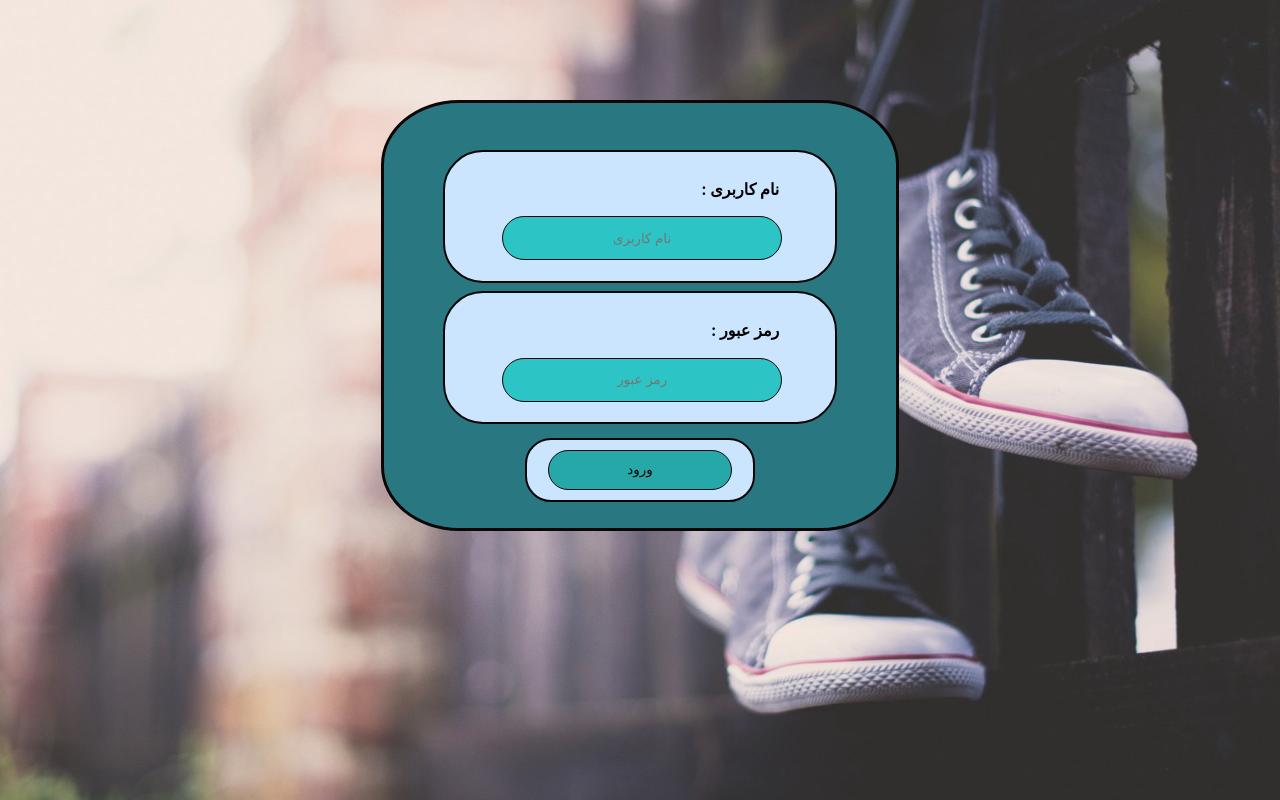
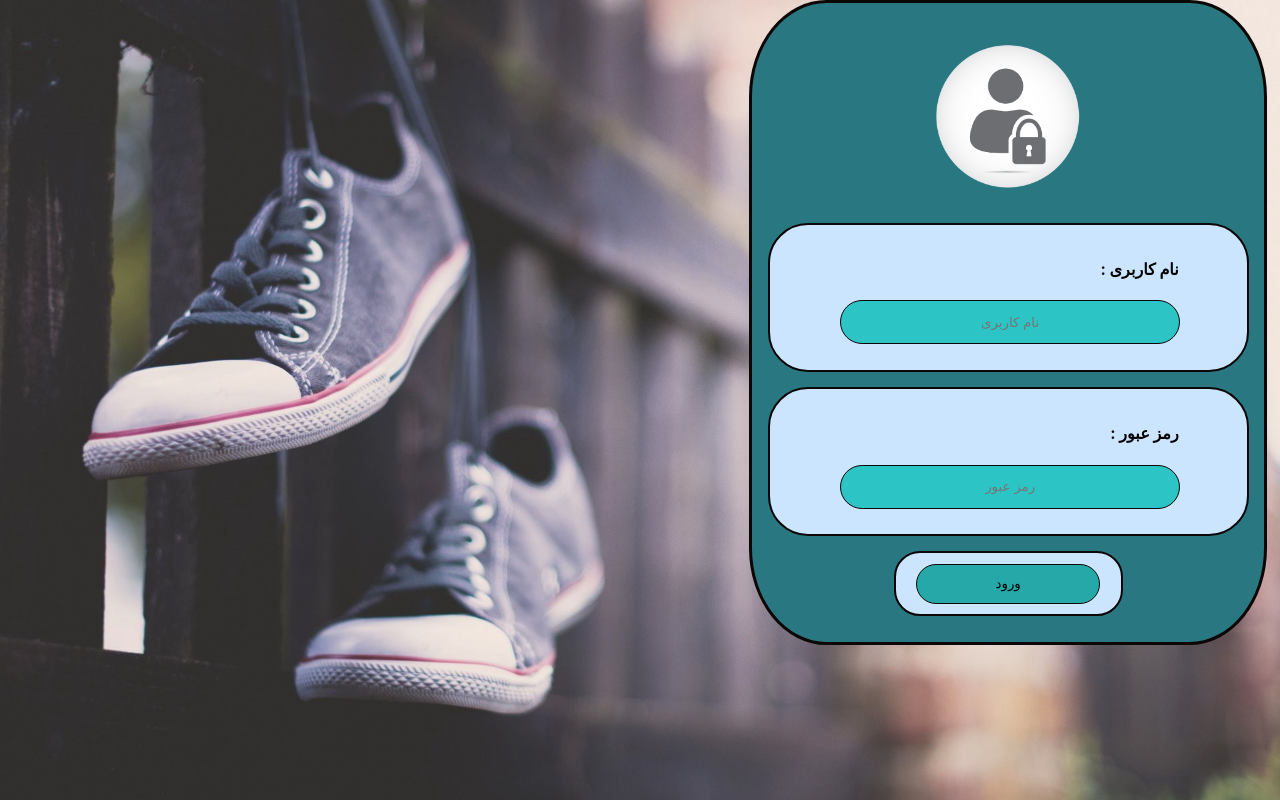
Before and after one commit to akramsadat78/sportShoes, a React (Create React App) app in the folder client/: page / in a window 1280 px wide. Built offline with nearby package versions, Linux system fonts and the light colour scheme.

Commit message:
test for background page

```diff
--- a/client/src/component/LoginComponent.js
+++ b/client/src/component/LoginComponent.js
@@ -1,6 +1,7 @@
 import React, { Component } from 'react';
 import InputTextField from './InputTextField';
 import '../css/loginpage.css';
+import logo from '../picture/1.png';
 export default class LoginComponent extends Component {
 
   constructor(props) {
@@ -62,11 +63,11 @@ export default class LoginComponent extends Component {
     }
 
     return (
-      <body>
-      <div id="wrap">
+      <div id="pic">
+
         <form onSubmit={this.handleSubmit}>
           <div id = "border" >
-
+          <img src={logo} />
             <div id = "section" >
 
               <div id = "lables" >
@@ -101,15 +102,15 @@ export default class LoginComponent extends Component {
 
               </div>
 
-            </div>
+
 
             <div id = "sectionSubmit" >
               <button  type="submit" class = "button"> ورود </button>
             </div>
+            </div>
+        </form>
 
-        </form>
       </div>
-      </body>
     );
   }
 }
--- a/client/src/css/loginpage.css
+++ b/client/src/css/loginpage.css
@@ -1,39 +1,21 @@
-body {
-   background-image: url("../picture/login.jpg");
+#pic{
+    background-image: url("../picture/login_1.jpg");
     background-size: cover;
-    background-attachment: fixed;
+    width: 100%;
+    min-height: 100vh;
+
 }
 
-#wrap {
-    width: 40%;
-    margin: auto;
-    position:relative;
-    top:100px;
+#border {
     border: solid #0c0607;
     border-radius: 15%;
     padding-bottom:2%;
-    padding-top:3%;
+    padding-top:2%;
+    margin-left: auto;
+    margin-right: 1%;
+    width: 40%;
+    height: 32%;
     background-color: rgb(41, 120, 129);
-}
-
-#border {
-    list-style: none;
-    margin: auto;
-    width: 80%;
-    height: 32%;
-    direction: ltr;
-    overflow: auto;
-    border-radius: 1%;
-}
-
-#border #section {
-    background: #cce5ff;
-    margin: 2%;
-    padding: 5%;
-    border-radius: 40px;
-    border: solid #0c0607;
-    border-width: 2px;
-
 }
 
 #section {
@@ -42,6 +24,16 @@ body {
     padding: 1%;
     padding-top: 2%;
     padding-bottom: 2%;
+}
+
+#border #section {
+    background: #cce5ff;
+    margin: 3%;
+    padding: 5%;
+    border-radius: 40px;
+    border: solid #0c0607;
+    border-width: 2px;
+
 }
 
 input {
@@ -61,6 +53,13 @@ input {
     text-align: right;
     padding-top: 1%;
     padding-bottom: 5%;
+}
+
+img {
+    padding-top: 2%;
+    padding-bottom: 2%;
+    padding-left: 35%;
+    width: 30%;
 }
 
 .button {
```
